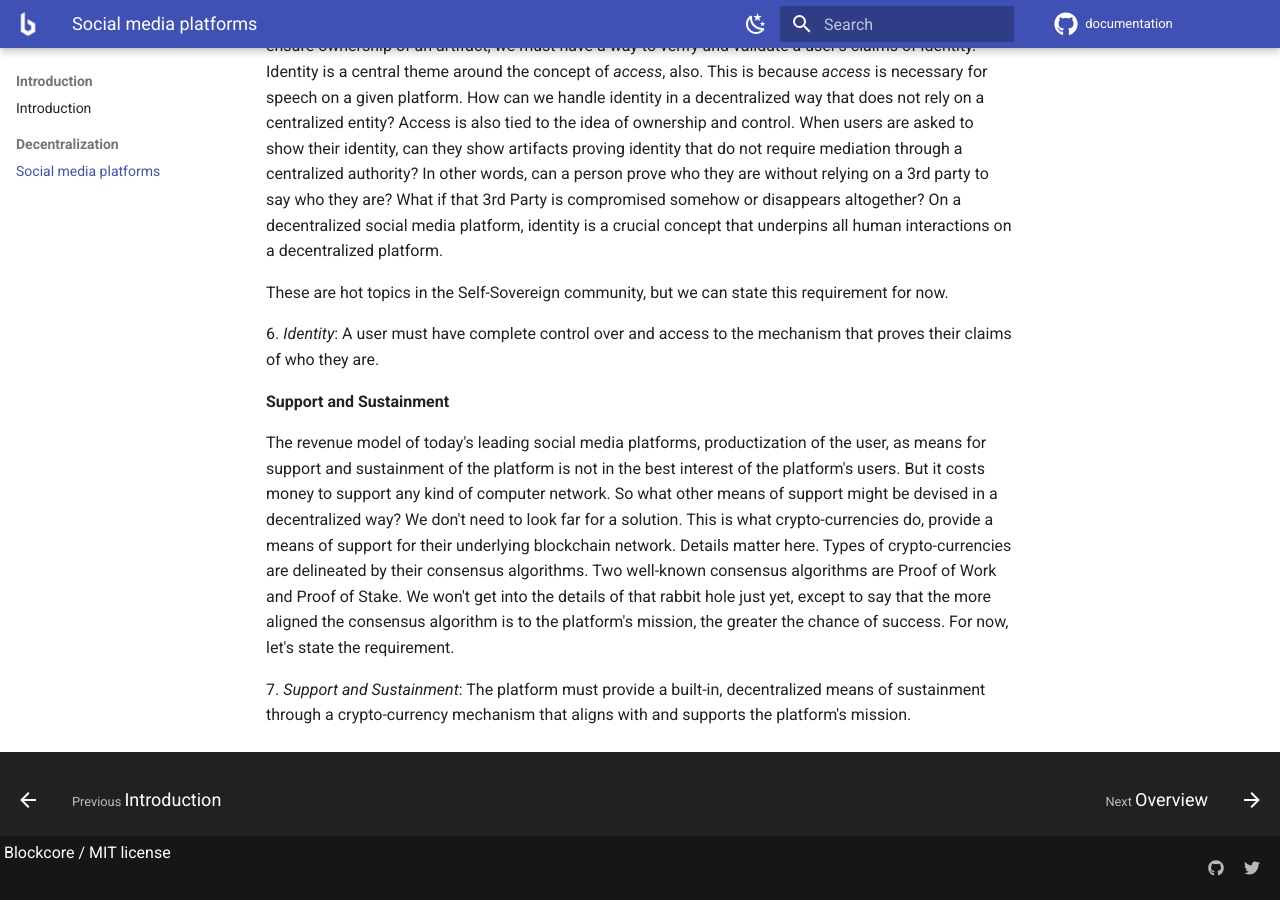
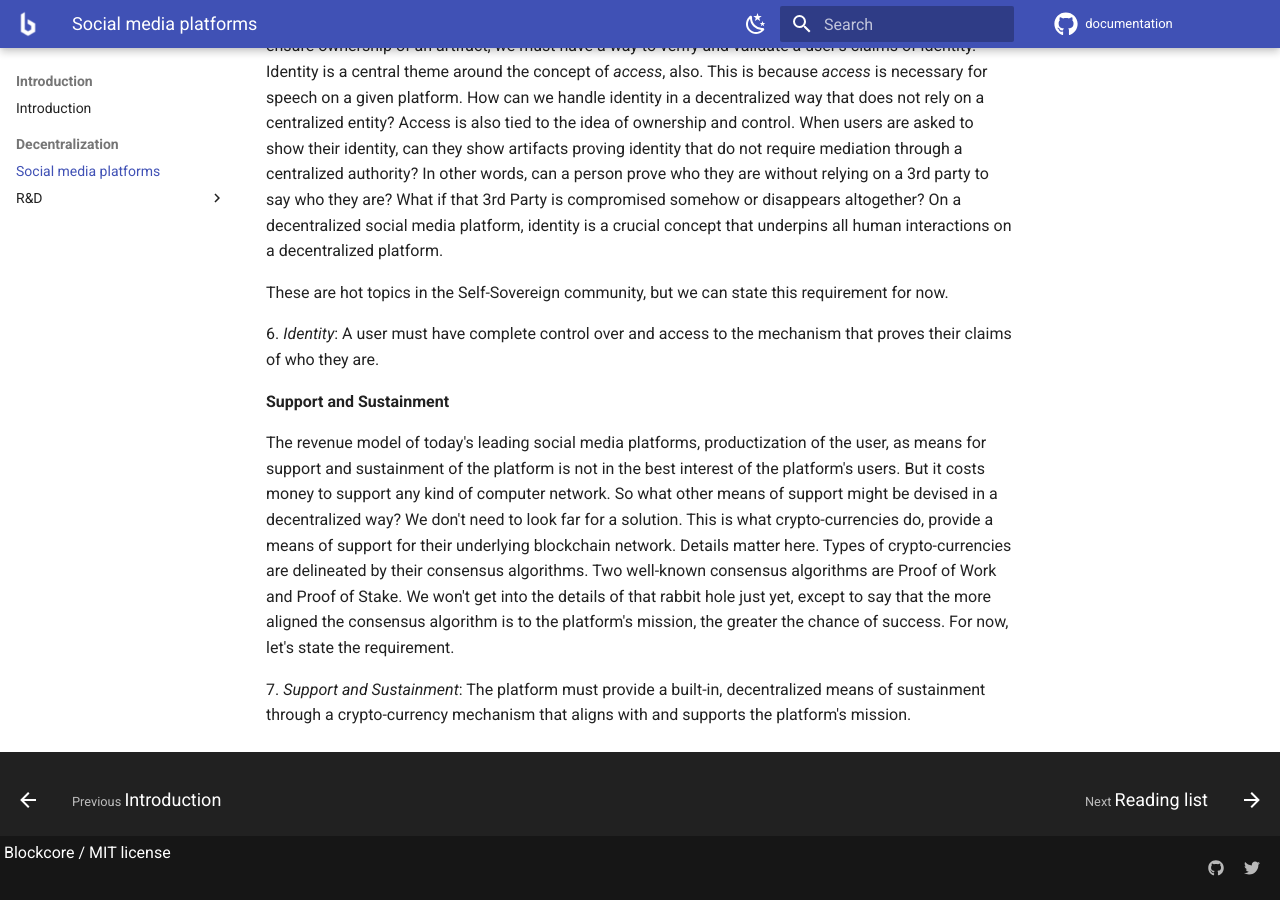
Before and after one commit to block-core/documentation, an MkDocs documentation site: the page built from docs/decentralization/social-media/social-media-platforms.md, in a window 1280 px wide and 900 px high, scrolled down 2829 px. Built offline with MkDocs 1.6.1 and Material for MkDocs 9.7.7, drawn with Linux system fonts in a browser that asks for light colours; comment, search, counter and statistics services are not loaded; part of the change alters nothing that is shown.

```diff
--- a/mkdocs.yml
+++ b/mkdocs.yml
@@ -115,6 +115,9 @@ nav:
     - introduction.md
     - Decentralization:
       - decentralization/social-media/social-media-platforms.md
+      - R&D:
+         - decentralization/social-media/research-and-design/reading-list.md
+         - decentralization/social-media/research-and-design/readme.md
   - Platform:
     - overview.md
     - usecases.md
```
